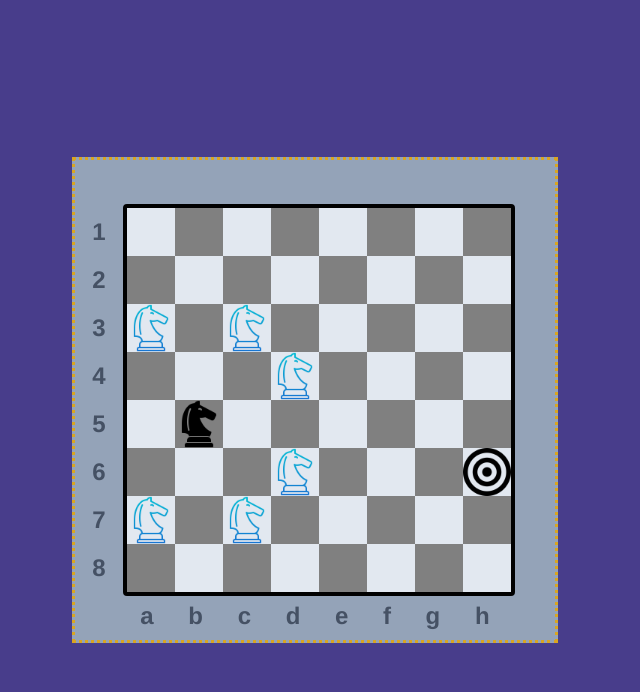
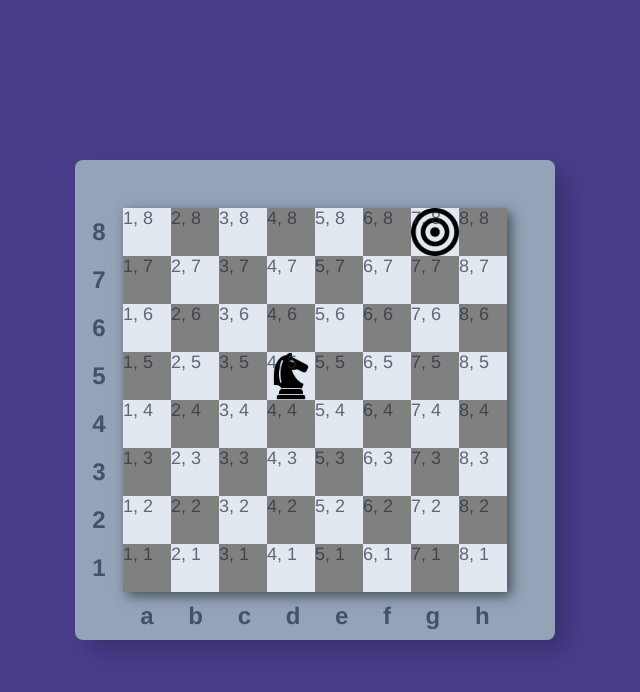
Before and after one commit to Raikho/knights-travails, a website built with webpack: page src/template.html in a window 1280 px wide. Shown: the whole page, without its empty margins (325-965 px from the left). Built offline with nearby package versions, Linux system fonts and the light colour scheme.

Commit message:
breakout board & dom into seperate modules

```diff
--- /dev/null
+++ b/src/board.js
@@ -0,0 +1,41 @@
+export default class Board {
+    constructor() {
+        this.squares = [[],[],[],[],[],[],[],[],[]];
+        for (let square of this.squares) {
+            for (let i = 0; i < 9; i++)
+                square.push(null);
+        }
+        for (let node of document.querySelectorAll('.square')) {
+            let x = Number(node.dataset.x);
+            let y = Number(node.dataset.y);
+            this.squares[x][y] = node.dataset;
+        }
+
+        console.log('squares: ', this.squares);
+
+        this.knight = null;
+        this.target = null;
+    }
+
+    clearSquare(x, y) {
+        this.squares[x][y].type = '';
+    }
+
+    setKnight(x, y) {
+        if (this.knight)
+            this.clearSquare(...this.knight);
+        this.squares[x][y].type = 'knight';
+        this.knight = [x, y];
+    }
+    setTarget(x, y) {
+        if (this.target)
+            this.clearSquare(...this.target);
+        this.squares[x][y].type = 'target';
+        this.target = [x, y];
+    }
+    setOutline(x, y) {
+        this.clearSquare(x,y);
+        this.squares[x][y].type = 'outline';
+    }
+
+}
--- /dev/null
+++ b/src/dom.js
@@ -0,0 +1,21 @@
+const DOM = {};
+
+DOM.createSquares = function(parentNode) {
+    for (let i = 8; i >= 1; i--) {
+        for (let j = 1; j <= 8; j++) {
+            let node = document.createElement('div');
+            node.classList.add('square');
+            node.dataset.x = j;
+            node.dataset.y = i;
+
+            if((i % 2) === (j % 2))
+                node.classList.add('dark');
+
+            node.textContent = `${node.dataset.x}, ${node.dataset.y}`
+
+            parentNode.appendChild(node);
+        }
+    }
+}
+
+export default DOM;
--- a/src/index.js
+++ b/src/index.js
@@ -1,21 +1,13 @@
 import './style.css'
+import DOM from './dom.js'
+import Board from './board.js'
+
 
 // add board squares
 let boardNode = document.getElementById('board');
-for (let i = 8; i >= 1; i--) {
-    for (let j = 1; j <= 8; j++) {
-        let node = document.createElement('div');
-        node.classList.add('square');
-        node.dataset.y = i;
-        node.dataset.x = j;
+DOM.createSquares(document.getElementById('board'));
+let board = new Board();
 
-        if((i % 2) === (j % 2))
-            node.classList.add('dark');
-
-        // node.textContent = `${i} ${getLetter(j)}`; // DEBUG
-        boardNode.appendChild(node);
-    }
-}
 
 function getLetter(num) {
     return String.fromCharCode(97 + num);
@@ -45,8 +37,11 @@ function setOutline(x, y) {
     node.dataset.type='outline';
 }
 
-setKnight(2,4);
-setTarget(8,3);
+// setKnight(2,4);
+// setTarget(8,3);
+
+board.setKnight(4,5);
+board.setTarget(7,8);
 
 class Node {
     constructor(coords) {
@@ -73,13 +68,13 @@ class Tree {
                 continue;
             this.children.push([x,y]);
         }
-        console.log(this.children);
+        // console.log(this.children);
     }
 }
 
 let tree = new Tree([2,4], [8,3]);
 for (let child of tree.children) {
-    setOutline(child[0], child[1]);
+    //setOutline(child[0], child[1]);
 }
 
 // Attributions
--- a/src/style.css
+++ b/src/style.css
@@ -31,7 +31,9 @@ body {
 }
 
 #board-container {
-    border: 3px dotted goldenrod;
+    border-radius: 8px;
+    box-shadow: 12px 12px 24px #0003;
+
     display: grid;
     grid-template-columns: 1fr 8fr 1fr;
     grid-template-rows: 1fr 8fr 1fr;
@@ -61,16 +63,13 @@ body {
     flex-direction: row;
 }
 
-
 #board {
     grid-area: board;
-
     height: 100%;
     width: 100%;
 
     background-color: var(--board-bg);
-    border: 4px solid black;
-    border-radius: 4px;
+    box-shadow: 4px 4px 12px #0008;
 
     display: grid;
     grid-template-columns: repeat(8, 1fr);
@@ -83,12 +82,7 @@ body {
     align-self: center;
     justify-self: center;
 }
-
-.square.dark {
-    width: 100%;
-    height: 100%;
-    background-color: gray;
-}
+.square.dark {background-color: gray;}
 
 .square[data-type="knight"] {
     background-image: url('./assets/knight.png');
--- a/src/template.html
+++ b/src/template.html
@@ -8,16 +8,19 @@
 </head>
 <body>
     <div id="board-container">
-        <div id="board">
+
+        <div id="board"></div>
+
+        <div class="label-container" id="column-labels">
+            <div>8</div><div>7</div><div>6</div><div>5</div>
+            <div>4</div><div>3</div><div>2</div><div>1</div>
         </div>
-        <div class="label-container" id="column-labels">
-            <div>1</div><div>2</div><div>3</div><div>4</div>
-            <div>5</div><div>6</div><div>7</div><div>8</div>
-        </div>
+
         <div class="label-container" id="row-labels">
             <div>a</div><div>b</div><div>c</div><div>d</div>
             <div>e</div><div>f</div><div>g</div><div>h</div>
         </div>
+
     </div>
 </body>
 </html>
```
Also changed, not shown: dist/bundle.js, dist/index.html.
